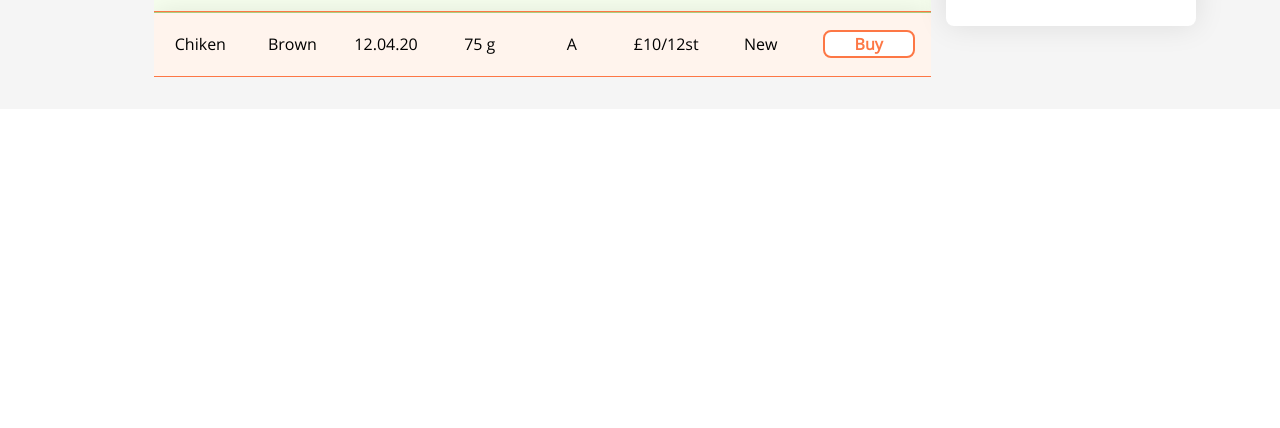
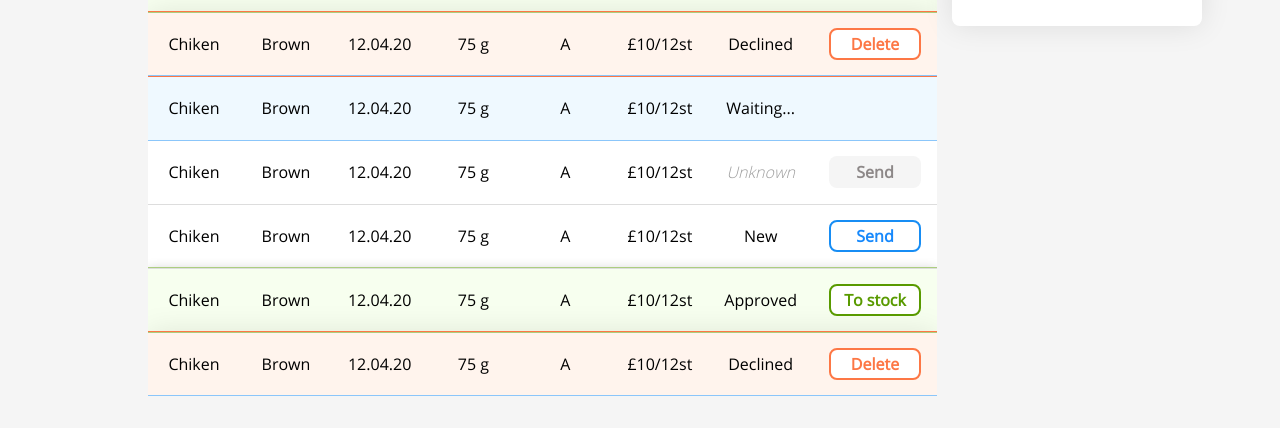
Before and after one commit to lkalneus/eggs-shell, a website: page farmer.html in a window 1280 px wide. Shown: the part 373-801 px from the top of the page. Drawn offline with nearby package versions, Linux system fonts and the light colour scheme; files that its build step writes are made by us from their sources.

Commit message:
Сделал таблицу farmers

```diff
--- a/dev/less/button.less
+++ b/dev/less/button.less
@@ -1,6 +1,7 @@
 .button-secondary {
     width: 92px;
-    height: 28px;
+    height: 32px;
+    box-sizing: border-box;
     font-family: OpenSans;
     font-size: 16px;
     font-weight: bold;
--- a/dev/less/main-div.less
+++ b/dev/less/main-div.less
@@ -64,6 +64,11 @@
             color: #000000;
             vertical-align: middle;
         }
+        .td-farmer--disabled {
+            font-style: italic;
+            font-family: OpenSans-Light;
+            color: #9d9d9d;
+        }
         .td-stock-price {
             min-width:100px;
         }
@@ -74,6 +79,7 @@
             color: #cc6701;
         }
     }
+
     .table-row-default {
         &:hover {
             box-shadow: 0 0 16px 0 rgba(42, 125, 206, 0.16);
@@ -124,6 +130,11 @@
                 background-color: #d14000;
             }
         }
+    }
+    .table-row-waiting {
+        background-color: #eff9ff;
+        border-bottom: 1px solid #8BC6FA;
+        outline: thin solid #8BC6FA;
     }
     .table-heading {
         font-family: OpenSans-Light;
--- a/farmer.html
+++ b/farmer.html
@@ -52,7 +52,7 @@
                         <td class="td-farmer">New</td>
                         <td class="td-farmer">
                             <button class="button-secondary">
-                                Buy
+                                Send
                             </button>
                         </td>
                     </tr>
@@ -63,10 +63,10 @@
                         <td class="td-farmer">75&nbsp;g</td>
                         <td class="td-farmer">A</td>
                         <td class="td-farmer td-farmer-price">£10/12st</td>
-                        <td class="td-farmer">New</td>
+                        <td class="td-farmer">Approved</td>
                         <td class="td-farmer">
                             <button class="button-secondary button-secondary--approved">
-                                Buy
+                                To stock
                             </button>
                         </td>
                     </tr>
@@ -77,10 +77,100 @@
                         <td class="td-farmer">75&nbsp;g</td>
                         <td class="td-farmer">A</td>
                         <td class="td-farmer td-farmer-price">£10/12st</td>
+                        <td class="td-farmer">Declined</td>
+                        <td class="td-farmer">
+                            <button class="button-secondary button-secondary--declined">
+                                Delete
+                            </button>
+                        </td>
+                    </tr>
+                    <tr class="table-row table-row-waiting">
+                        <td class="td-farmer">Chiken</td>
+                        <td class="td-farmer">Brown</td>
+                        <td class="td-farmer">12.04.20</td>
+                        <td class="td-farmer">75&nbsp;g</td>
+                        <td class="td-farmer">A</td>
+                        <td class="td-farmer td-farmer-price">£10/12st</td>
+                        <td class="td-farmer">Waiting...</td>
+                        <td class="td-farmer"></td>
+                    </tr>
+                    <tr class="table-row">
+                        <td class="td-farmer">Chiken</td>
+                        <td class="td-farmer">Brown</td>
+                        <td class="td-farmer">12.04.20</td>
+                        <td class="td-farmer">75&nbsp;g</td>
+                        <td class="td-farmer">A</td>
+                        <td class="td-farmer td-farmer-price">£10/12st</td>
+                        <td class="td-farmer td-farmer--disabled">Unknown</td>
+                        <td class="td-farmer">
+                            <button class="button-secondary  button--disabled">
+                                Send
+                            </button>
+                        </td>
+                    </tr>
+                    <tr class="table-row table-row-default">
+                        <td class="td-farmer">Chiken</td>
+                        <td class="td-farmer">Brown</td>
+                        <td class="td-farmer">12.04.20</td>
+                        <td class="td-farmer">75&nbsp;g</td>
+                        <td class="td-farmer">A</td>
+                        <td class="td-farmer td-farmer-price">£10/12st</td>
                         <td class="td-farmer">New</td>
                         <td class="td-farmer">
+                            <button class="button-secondary">
+                                Send
+                            </button>
+                        </td>
+                    </tr>
+                    <tr class="table-row table-row-approved">
+                        <td class="td-farmer">Chiken</td>
+                        <td class="td-farmer">Brown</td>
+                        <td class="td-farmer">12.04.20</td>
+                        <td class="td-farmer">75&nbsp;g</td>
+                        <td class="td-farmer">A</td>
+                        <td class="td-farmer td-farmer-price">£10/12st</td>
+                        <td class="td-farmer">Approved</td>
+                        <td class="td-farmer">
+                            <button class="button-secondary button-secondary--approved">
+                                To stock
+                            </button>
+                        </td>
+                    </tr>
+                    <tr class="table-row table-row-declined">
+                        <td class="td-farmer">Chiken</td>
+                        <td class="td-farmer">Brown</td>
+                        <td class="td-farmer">12.04.20</td>
+                        <td class="td-farmer">75&nbsp;g</td>
+                        <td class="td-farmer">A</td>
+                        <td class="td-farmer td-farmer-price">£10/12st</td>
+                        <td class="td-farmer">Declined</td>
+                        <td class="td-farmer">
                             <button class="button-secondary button-secondary--declined">
-                                Buy
+                                Delete
+                            </button>
+                        </td>
+                    </tr>
+                    <tr class="table-row table-row-waiting">
+                        <td class="td-farmer">Chiken</td>
+                        <td class="td-farmer">Brown</td>
+                        <td class="td-farmer">12.04.20</td>
+                        <td class="td-farmer">75&nbsp;g</td>
+                        <td class="td-farmer">A</td>
+                        <td class="td-farmer td-farmer-price">£10/12st</td>
+                        <td class="td-farmer">Waiting...</td>
+                        <td class="td-farmer"></td>
+                    </tr>
+                    <tr class="table-row">
+                        <td class="td-farmer">Chiken</td>
+                        <td class="td-farmer">Brown</td>
+                        <td class="td-farmer">12.04.20</td>
+                        <td class="td-farmer">75&nbsp;g</td>
+                        <td class="td-farmer">A</td>
+                        <td class="td-farmer td-farmer-price">£10/12st</td>
+                        <td class="td-farmer td-farmer--disabled">Unknown</td>
+                        <td class="td-farmer">
+                            <button class="button-secondary  button--disabled">
+                                Send
                             </button>
                         </td>
                     </tr>
```
